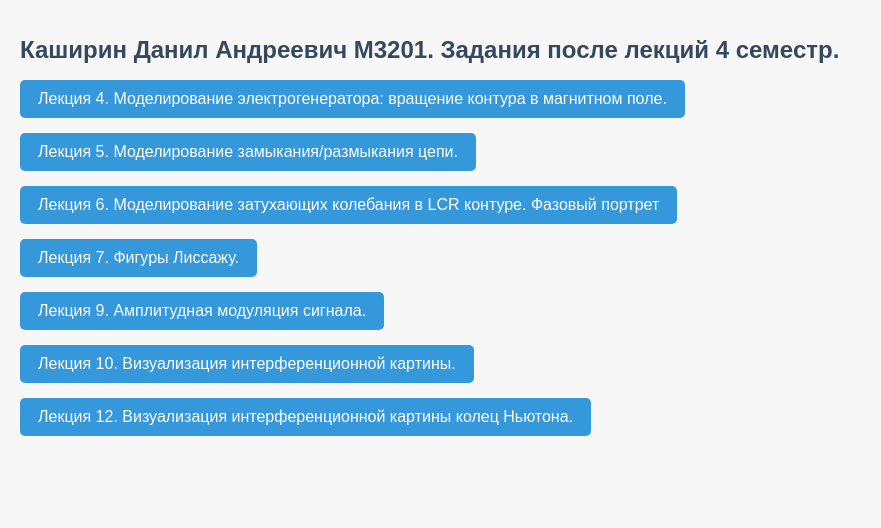
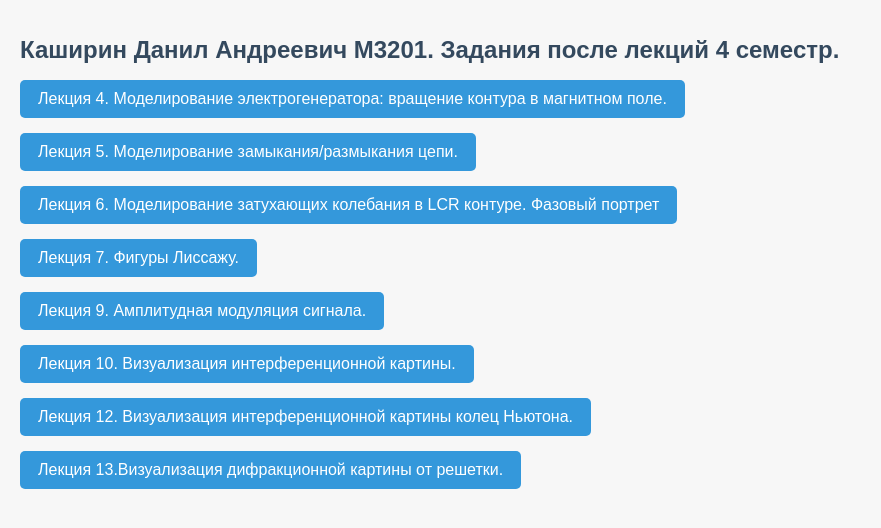
Before and after one commit to danilkashirin/danilkashirin.github.io, a plain HTML site: page index.html in a window 1280 px wide. Shown: the whole page, without its empty margins (0-881 px from the left). Drawn offline with Linux system fonts and the light colour scheme.

Commit message:
Update index.html

```diff
--- a/index.html
+++ b/index.html
@@ -23,17 +23,17 @@
         }
 
         li {
-            margin-bottom: 15px; /* Увеличено расстояние между кнопками */
+            margin-bottom: 15px;
         }
 
         a {
             text-decoration: none;
             background-color: #3498db;
             color: white;
-            padding: 10px 18px; /* Сделаны кнопки чуть меньше */
+            padding: 10px 18px;
             border-radius: 5px;
             transition: background-color 0.3s;
-            display: inline-block; /* Для правильного отображения отступов и размеров */
+            display: inline-block;
         }
 
         a:hover {
@@ -51,6 +51,7 @@
         <li><a href="task9.html">Лекция 9. Амплитудная модуляция сигнала.</a></li>
         <li><a href="task10.html">Лекция 10. Визуализация интерференционной картины.</a></li>
         <li><a href="task12.html">Лекция 12. Визуализация интерференционной картины колец Ньютона.</a></li>
+        <li><a href="task13.html">Лекция 13.Визуализация дифракционной картины от решетки.</a></li>
     </a></li>
     </ul>
 </body>
```
